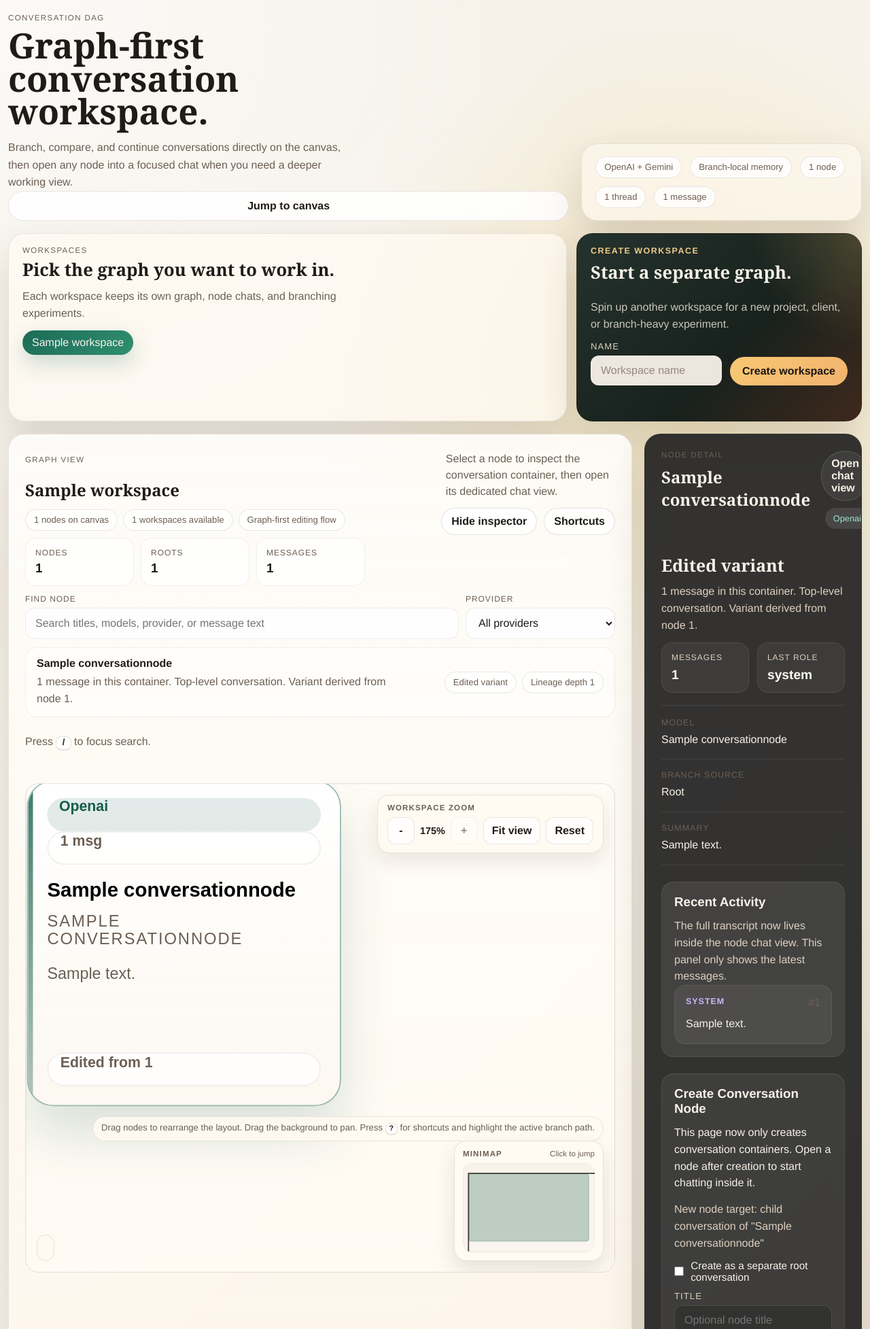
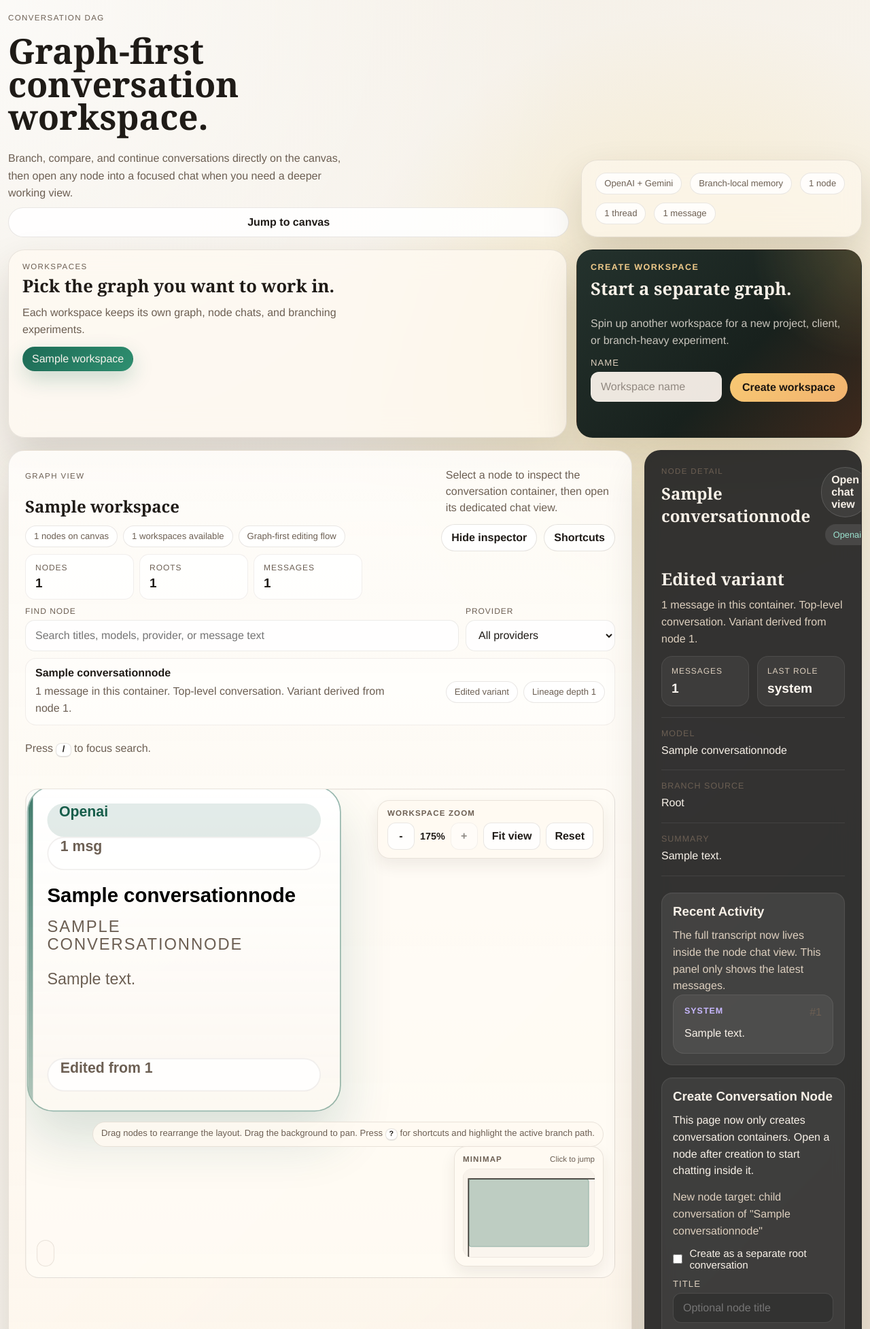
Before and after one commit to Howardleejhenhao/Generative-AI-LLM-Tree, a Django app: a page that uses tree_ui/templates/tree_ui/base.html in a window 1280 px wide. Shown: the top 1955 px of the page at 68% size. Run offline with Django 5.2, Linux system fonts and the light colour scheme; tables that the repository leaves empty hold one stand-in row (values such as "Sample post").

Commit message:
feat: declutter workspace presentation

```diff
--- a/tree_ui/static/tree_ui/css/app.css
+++ b/tree_ui/static/tree_ui/css/app.css
@@ -1508,6 +1508,7 @@ body:has(.chat-page-immersive) .page-shell {
 .hero-copy-block {
   display: grid;
   align-content: end;
+  gap: 8px;
 }
 
 .hero-actions {
@@ -1586,7 +1587,7 @@ body:has(.chat-page-immersive) .page-shell {
 
 .workspace-stage-bar-minimal {
   grid-template-columns: 1fr;
-  gap: 12px;
+  gap: 10px;
 }
 
 .workspace-stage-summary,
@@ -1616,9 +1617,9 @@ body:has(.chat-page-immersive) .page-shell {
 .workspace-stage-metric {
   display: grid;
   gap: 6px;
-  padding: 14px;
-  border-radius: 16px;
-  background: rgba(255, 255, 255, 0.8);
+  padding: 12px 14px;
+  border-radius: 14px;
+  background: rgba(255, 255, 255, 0.72);
   border: 1px solid rgba(74, 58, 40, 0.08);
 }
 
@@ -1637,6 +1638,7 @@ body:has(.chat-page-immersive) .page-shell {
 
 .workspace-stage-metrics-compact {
   grid-template-columns: repeat(3, minmax(0, 160px));
+  gap: 8px;
 }
 
 .workspace-search-shell {
@@ -1728,10 +1730,10 @@ body:has(.chat-page-immersive) .page-shell {
   align-items: center;
   justify-content: space-between;
   gap: 12px;
-  padding: 14px 16px;
+  padding: 12px 14px;
   border: 1px solid rgba(74, 58, 40, 0.08);
-  border-radius: 18px;
-  background: rgba(255, 255, 255, 0.58);
+  border-radius: 16px;
+  background: rgba(255, 255, 255, 0.5);
 }
 
 .workspace-focus-copy {
@@ -1768,8 +1770,8 @@ body:has(.chat-page-immersive) .page-shell {
 
 .detail-focus-card-minimal {
   gap: 12px;
-  padding: 16px 0 18px;
-  margin-bottom: 18px;
+  padding: 12px 0 16px;
+  margin-bottom: 16px;
   border: 0;
   border-bottom: 1px solid rgba(255, 255, 255, 0.08);
   border-radius: 0;
@@ -1823,6 +1825,9 @@ body:has(.chat-page-immersive) .page-shell {
 .action-box {
   border: 1px solid rgba(255, 255, 255, 0.08);
   box-shadow: inset 0 1px 0 rgba(255, 255, 255, 0.03);
+  margin-top: 18px;
+  padding: 16px;
+  border-radius: 16px;
 }
 
 .action-box-preview {
@@ -1839,6 +1844,11 @@ body:has(.chat-page-immersive) .page-shell {
     rgba(255, 251, 245, 0.78);
 }
 
+.graph-controls,
+.graph-minimap {
+  box-shadow: 0 10px 22px rgba(49, 37, 22, 0.08);
+}
+
 .graph-node {
   position: absolute;
   overflow: hidden;
@@ -1846,6 +1856,7 @@ body:has(.chat-page-immersive) .page-shell {
   border-radius: 22px;
   background:
     linear-gradient(180deg, rgba(255, 255, 255, 0.96), rgba(252, 248, 241, 0.9));
+  box-shadow: 0 12px 26px rgba(49, 37, 22, 0.1);
 }
 
 .graph-node::before {
@@ -2076,7 +2087,7 @@ kbd {
   padding: 16px;
   border: 1px solid rgba(55, 43, 31, 0.1);
   border-radius: 18px;
-  box-shadow: 0 18px 36px rgba(49, 37, 22, 0.1);
+  box-shadow: 0 12px 24px rgba(49, 37, 22, 0.08);
   backdrop-filter: blur(18px);
   background: rgba(255, 250, 242, 0.74);
 }
```
Also changed, not shown: docs/agent-progress.md (+1 -0 lines).
